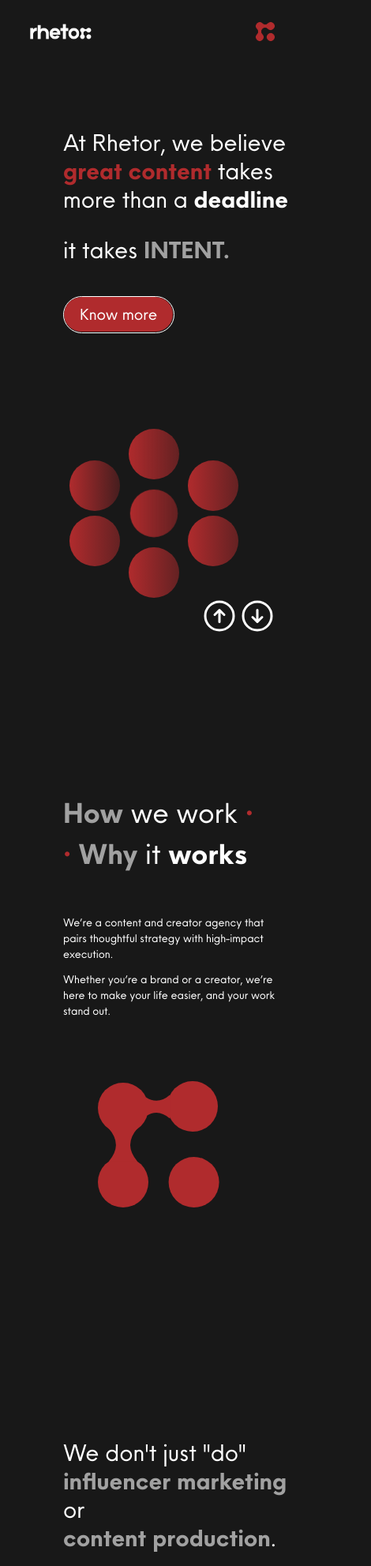
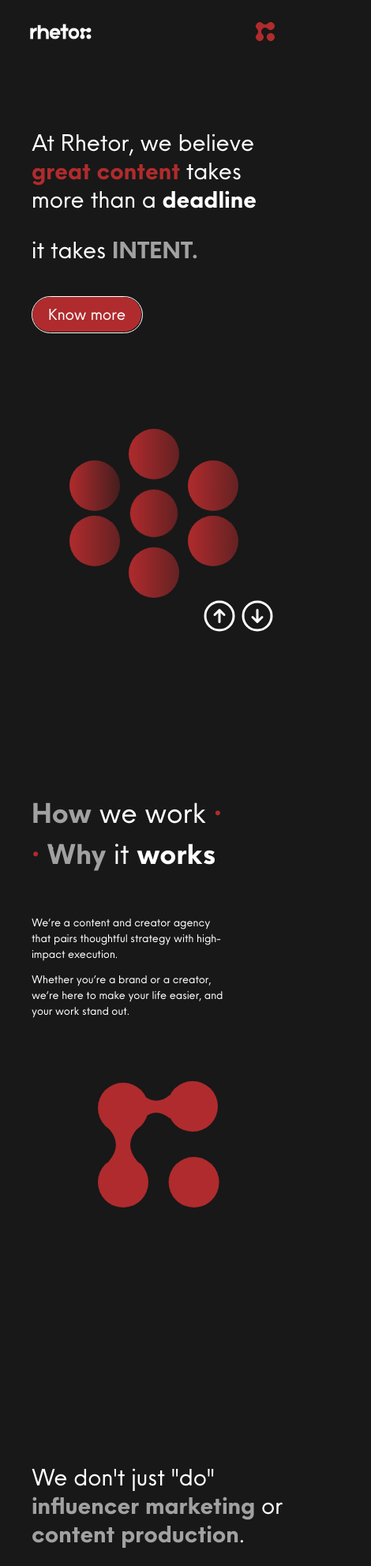
Before and after one commit to wellitsnoor/rhetor, a Next.js app: page / in a window 390 px wide. Shown: the top 1983 px of the page at 79% size, 470 px wide, since content can reach past the window. Built offline with nearby package versions, Linux system fonts and the light colour scheme.

Commit message:
mobile left align

```diff
--- a/src/components/About1.tsx
+++ b/src/components/About1.tsx
@@ -8,7 +8,7 @@ export default function About1() {
       <div className="md:w-1/2 w-full md:h-full h-[17rem] mt-10 flex flex-col -translate-x-[10%] md:translate-y-[15%] translate-y-[0%] ">
         <Bubble />
       </div>
-      <div className="md:w-1/2 w-full md:h-full h-1/2 flex flex-col justify-center md:items-center ml-40 md:pt-0 pt-20">
+      <div className="md:w-1/2 w-full md:h-full h-1/2 flex flex-col justify-center md:items-center pl-10 md:pt-0 pt-20">
         <div className="flex flex-col">
           <motion.p className="xl:text-5xl text-4xl">
             <b className="text-neutral-400">How</b> we work{" "}
@@ -16,7 +16,7 @@ export default function About1() {
           </motion.p>
           <p className="xl:text-5xl text-4xl md:ml-20 mt-3">
             <b className="text-rhetor">·</b>{" "}
-            <b className="text-neutral-400">Why</b> it <b>works</b>
+            `<b className="text-neutral-400">Why</b> it <b>works</b>
           </p>
         </div>
 
--- a/src/components/About2.tsx
+++ b/src/components/About2.tsx
@@ -140,7 +140,7 @@ export default function About() {
       <div className="w-full overflow-hidden justify-center items-center
        h-screen flex md:flex-row flex-col">
         <div className="md:w-1/2 w-full md:h-full h-fit flex flex-col justify-center md:items-center md:mt-0 mt-24">
-          <div className="flex flex-col xl:text-5xl text-3xl md:ml-20 ml-20 xl:ml-0">
+          <div className="flex flex-col xl:text-5xl text-3xl md:pl-20 pl-10 xl:pl-0">
             <p className="">We don't just "do"</p>
             <p className="">
               <b className="text-neutral-400">influencer marketing</b> or
@@ -149,7 +149,7 @@ export default function About() {
               <b className="text-neutral-400">content production</b>.
             </p>
 
-            <p className=" md:ml-20 ml-0 mt-3 md:text-right">
+            <p className=" md:ml-20 ml-0 mt-5 md:text-right">
               We help you <b>grow</b>
             </p>
             <p className=" md:ml-20 md:text-right">
@@ -157,7 +157,7 @@ export default function About() {
             </p>
           </div>
 
-          <div className="xl:w-[80%] w-[90%] mt-10 flex justify-center items-center gap-10 xl:text-base text-[0.7rem] ml-5 ">
+          <div className="xl:w-[80%] w-[90%] mt-10 flex justify-center items-center gap-3 md:gap-10 xl:text-base text-[0.7rem] ml-5 ">
             <p className="flex flex-row justify-center items-center ">
               {" "}
               <b className="text-rhetor text-5xl md:mr-3 mr-1">·</b>Clear thinking
--- a/src/components/Contact.tsx
+++ b/src/components/Contact.tsx
@@ -13,7 +13,7 @@ export default function About() {
           {/* <Puzzle/> */}
           <Connect/>
         </div>
-        <div className="md:w-1/2 w-full md:h-full h-fit flex flex-col justify-center md:items-center md:ml-0 ml-40 md:mt-0">
+        <div className="md:w-1/2 w-full md:h-full h-fit flex flex-col justify-center md:items-center md:ml-0 pl-10 md:pl-0 md:mt-0">
           <div className="flex flex-col md:text-5xl text-4xl w-full  md:pl-20">
             <p className="">
               Let's <b className="text-gray-500">Work</b> Together{" "}
--- a/src/components/Lander.tsx
+++ b/src/components/Lander.tsx
@@ -155,7 +155,7 @@ export default function Lander({ sectionsRef }: LanderProps) {
 
   return (
     <div className="w-screen h-screen flex md:flex-row flex-col">
-      <div className="md:w-1/2 w-full h-full flex flex-col justify-center xl:pl-40 md:pl-20 pl-20 md:py-0 pt-32 xl:text-5xl lg:text-[2.5rem] text-3xl ">
+      <div className="md:w-1/2 w-full h-full flex flex-col justify-center xl:pl-40 md:pl-20 pl-10 md:py-0 pt-32 xl:text-5xl lg:text-[2.5rem] text-3xl ">
         <p className="">At Rhetor, we believe</p>
         <p className="">
           <b className="text-rhetor"> great content </b> takes{" "}
--- a/src/components/Services.tsx
+++ b/src/components/Services.tsx
@@ -32,7 +32,7 @@ export default function Services() {
   const [active, setActive] = useState<number | null>(null);
 
   return (
-    <div className="w-full h-screen flex flex-col md:flex-row justify-center items-center md:px-16 px-20">
+    <div className="w-full h-screen flex flex-col md:flex-row justify-center items-center md:px-16 px-10">
       <div className="flex flex-col md:w-1/2 w-full h-fit">
         <h1 className="text-4xl md:text-4xl xl:text-5xl font-bold">
           Our Services
```
